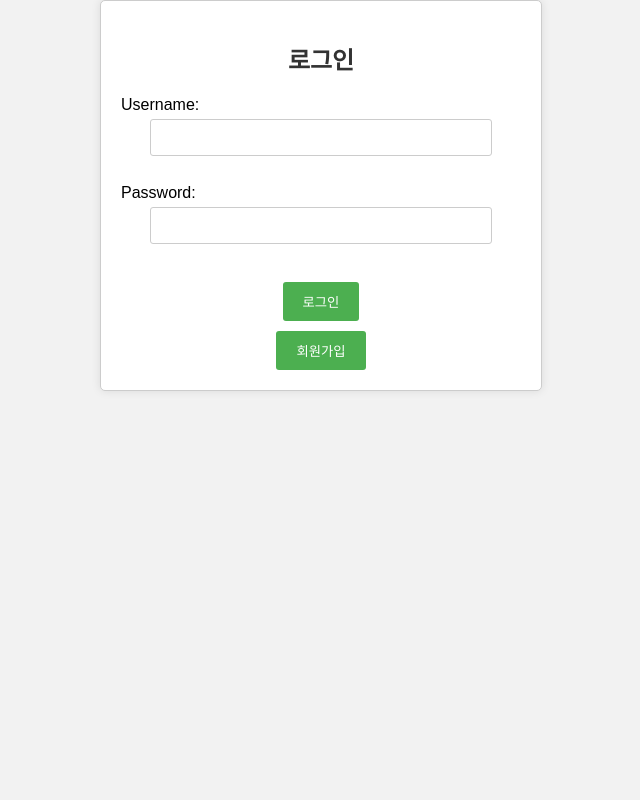
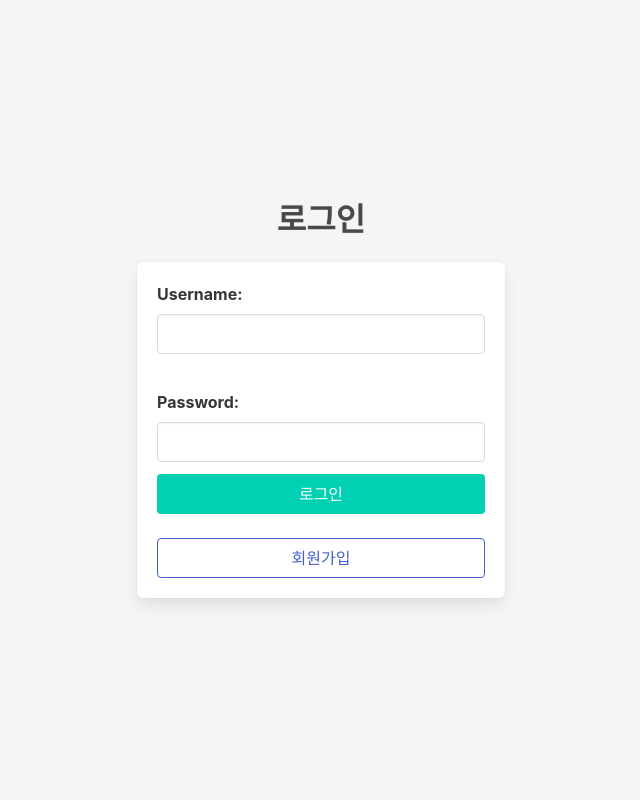
Before and after one commit to JungleWeek00/Mealmatching, a Flask app: page /login in a window 1280 px wide. Shown: the whole page, without its empty margins (319-959 px from the left). Run offline with Flask 3, Linux system fonts and the light colour scheme; parts of the project's set-up code (start-up, migrations or seed data) failed here and were passed over.

Commit message:
css semi-finish 02:13 10-13-23

```diff
--- a/JungleWeek00/app.py
+++ b/JungleWeek00/app.py
@@ -146,6 +146,9 @@ def join(locations_id):
     # info.html로 리디렉션
     return redirect('/info/{}'.format(locations_id))
 
+@app.route('/map',  methods=['GET'])
+def map():
+    return render_template('newmap.html')
 
 
 if __name__ == '__main__':
--- a/JungleWeek00/templates/login.html
+++ b/JungleWeek00/templates/login.html
@@ -1,4 +1,4 @@
-{% with messages = get_flashed_messages() %}
+<!-- {% with messages = get_flashed_messages() %}
 {% if messages %}
 <script>
     alert("{{messages[-1]}}");
@@ -25,7 +25,7 @@
             color: #333;
         }
 
-        .container {
+        /* .container {
             max-width: 400px;
             margin: 0 auto;
             background-color: #fff;
@@ -33,7 +33,7 @@
             padding: 20px;
             border-radius: 5px;
             box-shadow: 0 0 10px rgba(0, 0, 0, 0.1);
-        }
+        } */
 
         label {
             display: block;
@@ -42,7 +42,7 @@
 
         input[type="text"],
         input[type="password"] {
-            width: 80%;
+            width: 25%;
             padding: 10px;
             margin: 5px 0 10px;
             border: 1px solid #ccc;
@@ -50,7 +50,7 @@
         }
 
         input[type="submit"] {
-            background-color: #4caf50;
+            background-color: #33CC99;
             color: white;
             padding: 10px 20px;
             border: none;
@@ -60,7 +60,7 @@
         }
 
         input[type="submit"]:hover {
-            background-color: #45a049;
+            background-color: #33CC99;
         }
     </style>
 
@@ -69,22 +69,107 @@
 
 <body>
     <div class = "container">
-        <h2>로그인</h2>
-        <!-- action 주소 바꿔야함 -->
-        <form action="/login" method="post">
-            <label for="username">Username:</label>
-            <input type="text" name="username" required><br><br>
+        <h2>골목식당</h2>
+        <action 주소 바꿔야함 -->
+        <!-- <form action="/login" method="post">
+            <div class="columns is-right">
+                <div class="column is-half">
+                    <label for="username">Username:
+                        <input type="text" name="username" required><br><br>
+                    </label>
+                </div>
+            </div>
 
             <label for="password">Password:</label>
             <input type="password" name="password" required><br><br>
 
-            <input type="submit" value="로그인">
+            <input type="submit" value="백종원">
         </form>
 
         <form action="/register" method="post">
-            <input type="submit" value="회원가입">
+            <input type="submit" value="조보아">
         </form>
     </div>
+</body> -->
+
+<!-- </html> -->
+
+<!DOCTYPE html>
+<html lang="ko">
+
+<head>
+    <meta charset="UTF-8">
+    <meta name="viewport" content="width=device-width, initial-scale=1.0">
+    <title>로그인 페이지</title>
+    <link rel="stylesheet" href="https://cdn.jsdelivr.net/npm/bulma@0.9.3/css/bulma.min.css">
+</head>
+
+
+{% with messages = get_flashed_messages() %}
+{% if messages %}
+<script>
+    alert("{{messages[-1]}}");
+</script>
+{% endif %}
+{% endwith %}
+
+<!DOCTYPE html>
+<html>
+
+<head>
+    <title>Registration Page</title>
+</head>
+
+<body>
+
+    <section class="hero is-fullheight is-light">
+        <div class="hero-body">
+            <div class="container">
+                <div class="columns is-centered">
+                    <div class="column is-4-desktop is-6-tablet">
+                        <!-- 로고 -->
+                        <h3 class="title has-text-centered">로그인</h3>
+                        <div class="box">
+                            <!-- action 주소 바꿔야함 -->
+                            <form action="/login" method="post">
+                                <div class="field">
+                                    <label  class="label" for="username">Username:</label>
+                                    <div class="control">
+                                        <input class="input" type="text" name="username" required><br><br>
+                                    </div>
+                                </div>
+                                <div class="field">
+                                    <div class="control">
+                                        <label class="label" for="password">Password:</label>
+                                        <input class="input" type="password" name="password" required>
+                                    </div>
+
+                                </div>
+
+                                <div class="field">
+                                    <div class="control">
+                                        <input class="button is-primary is-fullwidth" type="submit" value="로그인"><br>
+                                    </div>
+                                </div>
+                            </form>
+
+                            <div class="field">
+                                <div class="control has-text-centered">
+                                    <form action="/register" method="post">
+                                        <input class="button is-link is-outlined is-fullwidth" type="submit"
+                                            value="회원가입">
+                                    </form>
+                                </div>
+                            </div>
+
+                        </div>
+                    </div>
+                </div>
+            </div>
+        </div>
+    </section>
 </body>
 
+
+
 </html>
```
Also changed, not shown: JungleWeek00/templates/info.html (+12 -1 lines), JungleWeek00/templates/map.html (+51 -27 lines), JungleWeek00/templates/newmap.html (+30 -5 lines).
